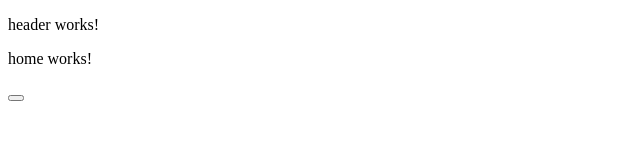
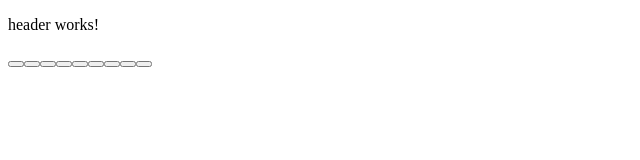
Before and after one commit to IsuruIndrajith/Tick-Tac-Toe--Angular-, an Angular app: page / in a window 1280 px wide. Shown: the top 160 px of the page, without its empty margins (0-640 px from the left). Built offline with nearby package versions, Linux system fonts and the light colour scheme.

Commit message:
boardcomponent fix

```diff
--- a/src/app/app.component.html
+++ b/src/app/app.component.html
@@ -1,5 +1,5 @@
+
 <app-header></app-header>
-<app-home></app-home>
-<app-square></app-square>
+<app-board></app-board>
 <!-- here included the name of the selector -->
 <router-outlet></router-outlet>
--- a/src/app/app.component.ts
+++ b/src/app/app.component.ts
@@ -3,11 +3,12 @@ import { RouterOutlet } from '@angular/router';
 import { HomeComponent } from './home/home.component';
 import { HeaderComponent } from './components/header/header.component';
 import { SquareComponent } from "./components/square/square.component";
+import { BoardComponent } from "./components/board/board.component";
 
 @Component({
   selector: 'app-root',
   standalone: true,
-  imports: [RouterOutlet, HomeComponent, HeaderComponent, SquareComponent],
+  imports: [RouterOutlet, HomeComponent, HeaderComponent, SquareComponent, BoardComponent],
   templateUrl: './app.component.html',
   styleUrls: ['./app.component.scss']
 })
--- a/src/app/components/board/board.component.html
+++ b/src/app/components/board/board.component.html
@@ -1 +1,7 @@
-<p>board works!</p>
+<div class="board">
+  <app-square
+    *ngFor="let val of squares; let i = index"
+    [value]="val"
+    (click)="makeMove(i)">
+  </app-square>
+</div>
--- a/src/app/components/board/board.component.ts
+++ b/src/app/components/board/board.component.ts
@@ -1,34 +1,54 @@
 import { Component, OnInit } from '@angular/core';
+import { SquareComponent } from '../square/square.component';
+import { NgFor } from '@angular/common';
 
 @Component({
   selector: 'app-board',
-  imports: [],
+  imports: [NgFor, SquareComponent],
   templateUrl: './board.component.html',
-  styleUrl: './board.component.scss'
+  styleUrls: ['./board.component.scss']
 })
-export class BoardComponent implements OnInit{
-  squares: any[];
-  xIsNext: boolean;
-  winner: string;
-
-  constructor() { }
+export class BoardComponent implements OnInit {
+  squares: ('X' | 'O' | null)[] = Array(9).fill(null);
+  xIsNext = true;
+  winner: string | null = null;
 
   ngOnInit() {
     this.newGame();
   }
 
   newGame() {
-    this.squares = Array(9).fill(null);
+    this.squares = Array<'X' | 'O' | null>(9).fill(null);
     this.xIsNext = true;
     this.winner = null;
   }
 
-  get player() {
+  get player(): string {
     return this.xIsNext ? 'X' : 'O';
   }
 
-  makeMove(number) {
-
+  makeMove(idx: number) {
+    if (!this.squares[idx] && !this.winner) {
+      this.squares[idx] = this.player;
+      this.xIsNext = !this.xIsNext;
+      this.winner = this.calculateWinner();
+    }
   }
 
+  private calculateWinner(): string | null {
+    const lines = [
+      [0, 1, 2], [3, 4, 5], [6, 7, 8],
+      [0, 3, 6], [1, 4, 7], [2, 5, 8],
+      [0, 4, 8], [2, 4, 6]
+    ];
+
+    for (const [a, b, c] of lines) {
+      if (this.squares[a] &&
+          this.squares[a] === this.squares[b] &&
+          this.squares[a] === this.squares[c]) {
+        return this.squares[a];
+      }
+    }
+    return null;
+  }
 }
--- a/src/app/components/square/square.component.ts
+++ b/src/app/components/square/square.component.ts
@@ -8,5 +8,5 @@ import { Component, Input } from '@angular/core';
   styles: [``]
 })
 export class SquareComponent {
-  @Input() value: 'X' | 'O' ;
+  @Input() value: 'X' | 'O' | null = null;
 }
```
